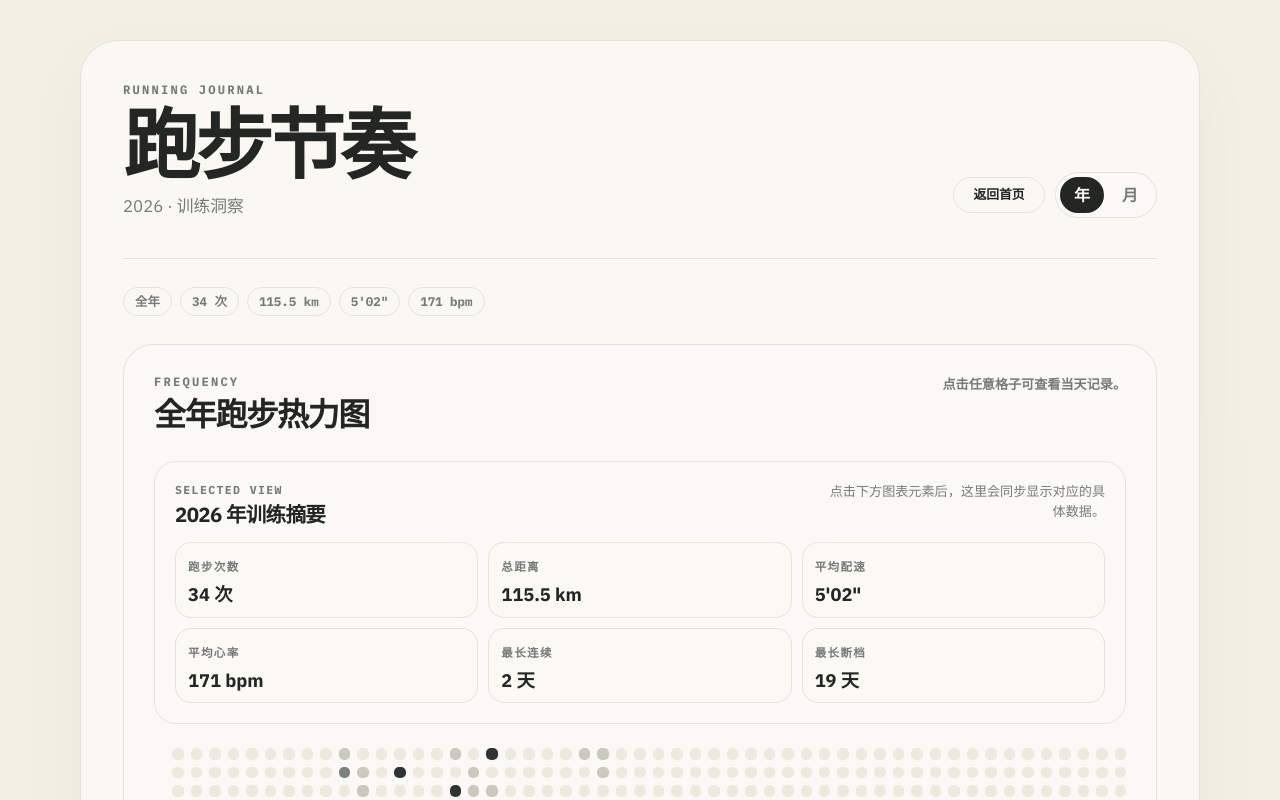
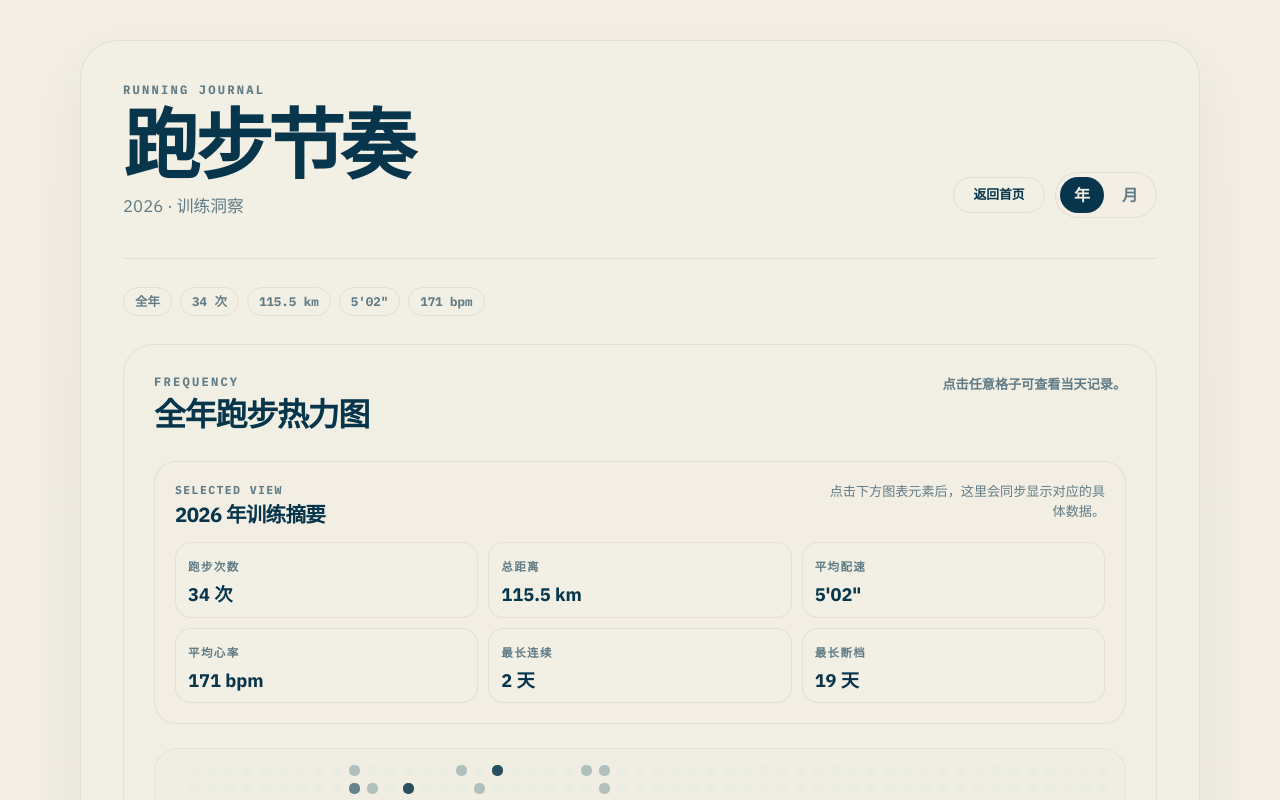
Before and after one commit to bowen-acui/running-page, a React (Vite) app: page /total in a window 1280 px wide. Shown: the top 800 px of the page. Built offline with nearby package versions, Linux system fonts and the light colour scheme; a small style sheet from the web is missing.

Commit message:
Refine summary surface styling

```diff
--- a/src/components/ActivityList/style.module.css
+++ b/src/components/ActivityList/style.module.css
@@ -1,14 +1,46 @@
 .activityList {
-  --journal-paper: #faf8f2;
-  --journal-paper-deep: #f3f0e8;
-  --journal-ink: #242624;
-  --journal-muted: #777b78;
-  --journal-faint: #e9e5dc;
-  --journal-line: rgba(36, 38, 36, 0.1);
-  --journal-level-0: #ece9df;
-  --journal-level-1: #cbc8be;
-  --journal-level-2: #7d817d;
-  --journal-level-3: #2f3433;
+  --journal-paper: color-mix(
+    in srgb,
+    var(--color-background) 92%,
+    var(--color-run-row-hover-background) 8%
+  );
+  --journal-paper-deep: color-mix(
+    in srgb,
+    var(--color-background) 78%,
+    var(--color-run-row-hover-background) 22%
+  );
+  --journal-ink: var(--color-text-primary);
+  --journal-muted: color-mix(
+    in srgb,
+    var(--color-text-primary) 62%,
+    var(--color-background) 38%
+  );
+  --journal-faint: color-mix(
+    in srgb,
+    var(--color-run-row-hover-background) 62%,
+    var(--color-background) 38%
+  );
+  --journal-line: color-mix(in srgb, var(--color-hr-primary) 48%, transparent);
+  --journal-level-0: color-mix(
+    in srgb,
+    var(--color-run-row-hover-background) 70%,
+    var(--color-background) 30%
+  );
+  --journal-level-1: color-mix(
+    in srgb,
+    var(--color-run-row-hover-background) 76%,
+    var(--color-text-primary) 24%
+  );
+  --journal-level-2: color-mix(
+    in srgb,
+    var(--color-text-primary) 58%,
+    var(--color-run-row-hover-background) 42%
+  );
+  --journal-level-3: color-mix(
+    in srgb,
+    var(--color-text-primary) 86%,
+    var(--color-background) 14%
+  );
 
   width: min(100%, 1120px);
   margin: 0 auto;
@@ -16,9 +48,14 @@
   overflow: hidden;
   border: 1px solid var(--journal-line);
   border-radius: clamp(24px, 4vw, 38px);
-  background: var(--journal-paper);
+  background: color-mix(
+    in srgb,
+    var(--color-background) 86%,
+    var(--color-run-row-hover-background) 14%
+  );
   color: var(--journal-ink);
-  box-shadow: 0 22px 70px rgba(36, 38, 36, 0.035);
+  box-shadow: 0 22px 70px
+    color-mix(in srgb, var(--color-text-primary) 7%, transparent);
 }
 
 .pageHeader {
@@ -99,7 +136,7 @@
   padding: 4px;
   border: 1px solid var(--journal-line);
   border-radius: 999px;
-  background: rgba(255, 255, 255, 0.22);
+  background: color-mix(in srgb, var(--color-background) 82%, transparent);
 }
 
 .viewSwitch button {
@@ -157,7 +194,11 @@
   min-width: 0;
   border: 1px solid var(--journal-line);
   border-radius: clamp(22px, 3vw, 30px);
-  background: rgba(255, 255, 255, 0.24);
+  background: color-mix(
+    in srgb,
+    var(--color-background) 72%,
+    var(--color-run-row-hover-background) 28%
+  );
 }
 
 .panel {
@@ -196,6 +237,15 @@
   gap: clamp(3px, 0.55vw, 7px);
   width: 100%;
   min-width: 0;
+  padding: clamp(10px, 1.8vw, 16px);
+  border: 1px solid color-mix(in srgb, var(--journal-line) 78%, transparent);
+  border-radius: clamp(18px, 2.6vw, 24px);
+  background: color-mix(
+    in srgb,
+    var(--color-run-row-hover-background) 34%,
+    var(--color-background) 66%
+  );
+  box-sizing: border-box;
   animation: fadeIn 160ms ease-out both;
 }
 
@@ -229,7 +279,7 @@
 .heatCell:hover,
 .heatCell:focus-visible {
   transform: scale(1.16);
-  outline: 1px solid rgba(36, 38, 36, 0.28);
+  outline: 1px solid color-mix(in srgb, var(--journal-ink) 28%, transparent);
   outline-offset: 2px;
 }
 
@@ -282,7 +332,11 @@
   padding: clamp(14px, 2.4vw, 20px);
   border: 1px solid var(--journal-line);
   border-radius: 22px;
-  background: rgba(255, 255, 255, 0.26);
+  background: color-mix(
+    in srgb,
+    var(--color-background) 80%,
+    var(--color-run-row-hover-background) 20%
+  );
 }
 
 .detailCardHeader {
@@ -334,7 +388,11 @@
   padding: 10px 12px;
   border: 1px solid var(--journal-line);
   border-radius: 16px;
-  background: rgba(250, 248, 242, 0.52);
+  background: color-mix(
+    in srgb,
+    var(--color-background) 84%,
+    var(--color-run-row-hover-background) 16%
+  );
 }
 
 .detailItem strong {
```
